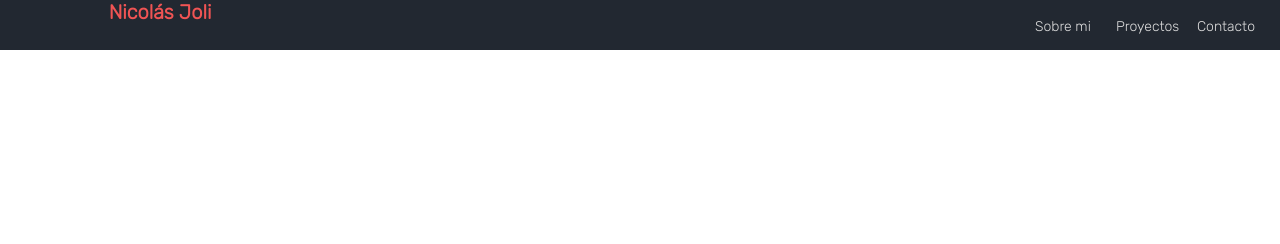
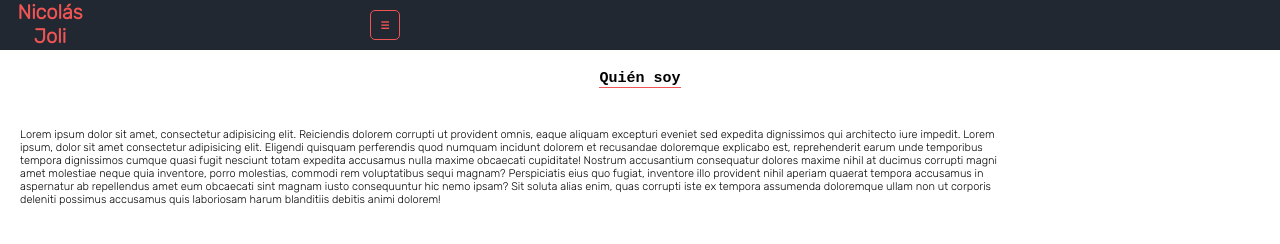
Before and after one commit to coponico/portfolio, a website: page index.html in a window 1280 px wide. Drawn offline with Linux system fonts and the light colour scheme.

Commit message:
Menú hamburguesa añadido y contenido.

```diff
--- a/index.html
+++ b/index.html
@@ -7,6 +7,9 @@
     <meta name="viewport" content="width=device-width, initial-scale=1.0">
     <title>Portafolio</title>
     <link rel="stylesheet" href="css/styles.css">
+
+    <!--WICKED CSS-->
+    <link rel="stylesheet" href="css/wickedcss.min.css">
     <script type="text/javascript" src="js/script.js"></script>
 </head>
 
@@ -17,7 +20,9 @@
             <h1 class="title">Nicolás Joli</h1>
         </div>
         <nav class="nav-menu">
-            <ul class="nav-menu__ul">
+        <input type="checkbox" id="menu">
+        <label for="menu"> ☰ </label>
+            <ul class="nav-menu__ul slideLeft">
                 <li class="nav-menu__ul__item"><a class="nav-menu__ul__link active" href="#">Sobre mi</a></li>
                 <li class="nav-menu__ul__item"><a class="nav-menu__ul__link" href="#">Proyectos</a></li>
                 <li class="nav-menu__ul__item"><a class="nav-menu__ul__link" href="#">Contacto</a></li>
@@ -25,6 +30,11 @@
         </nav>
     </div>
     </header>
+    <section>
+        <h2 class="slideRight">Quién soy</h2>
+        <p class="slideLeft">Lorem ipsum dolor sit amet, consectetur adipisicing elit. Reiciendis dolorem corrupti ut provident omnis, eaque aliquam excepturi eveniet sed expedita dignissimos qui architecto iure impedit. Lorem ipsum, dolor sit amet consectetur adipisicing elit. Eligendi quisquam perferendis quod numquam incidunt dolorem et recusandae doloremque explicabo est, reprehenderit earum unde temporibus tempora dignissimos cumque quasi fugit nesciunt totam expedita accusamus nulla maxime obcaecati cupiditate! Nostrum accusantium consequatur dolores maxime nihil at ducimus corrupti magni amet molestiae neque quia inventore, porro molestias, commodi rem voluptatibus sequi magnam? Perspiciatis eius quo fugiat, inventore illo provident nihil aperiam quaerat tempora accusamus in aspernatur ab repellendus amet eum obcaecati sint magnam iusto consequuntur hic nemo ipsam? Sit soluta alias enim, quas corrupti iste ex tempora assumenda doloremque ullam non ut corporis deleniti possimus accusamus quis laboriosam harum blanditiis debitis animi dolorem!</p>
+
+    </section>
 </body>
 
 </html>
--- a/scss/_nav.scss
+++ b/scss/_nav.scss
@@ -1,43 +1,112 @@
 header {
     background: #222831;
+
     .container {
         display: grid;
-        grid-template-columns: 1fr 3fr;
+        grid-template-columns: 10rem 20rem 10rem;
+
         .logo {
             .title {
                 font-size: 2rem;
                 text-align: center;
             }
         }
+
         .nav-menu {
             height: 5rem;
             padding: 1rem;
-            margin: 0 0 0 2rem ;
+            grid-column: 4/3;
+            z-index: 5;
+
+            input {
+                display: none;
+            }
+
+            input:checked~ul {
+                margin-top: 0.4rem;
+                display: block;
+                animation-play-state: running;
+                animation-duration: .2s;
+            }
+
+            label {
+                box-sizing: border-box;
+                display: inline-block;
+                border: 1px solid #F05454;
+                color: #F05454;
+                border-radius: 5px;
+                margin-left: 4rem;
+                width: 3rem;
+                height: 3rem;
+                line-height: 3rem;
+                font-weight: bold;
+                text-align: center;
+                user-select: none;
+            }
 
             &__ul {
                 list-style-type: none;
-                display: flex;
-                justify-content: flex-end;
-
+                display: none;
 
                 &__item {
-                    margin: 0.8rem;
-                    width: 6.5rem;
+                    display: block;
+                    background: #222831;
+                    margin: 0;
+                    padding: 1.2rem;
+                    list-style: none;
+                    border-bottom: 1px solid white;
                 }
 
                 &__link {
                     text-decoration: none;
-                    color: #DDDDDD;
+                    color: white;
                     font-size: 1.4rem;
                     transition: ease-out .5s;
+                    display: block;
 
                     &:hover {
-                        font-size: 1.5rem;
                         color: #F05454;
                         transition: ease-in .3s;
                     }
+
                 }
             }
         }
     }
 }
+
+@media (min-width: 1280px) {
+
+    .nav-menu {
+        height: 5rem;
+        padding: 1rem;
+        margin: 0 0 0 2rem;
+
+        &__ul {
+            list-style-type: none;
+            display: flex;
+            justify-content: flex-end;
+
+
+            &__item {
+                margin: 0.8rem;
+                width: 6.5rem;
+            }
+
+            &__link {
+                text-decoration: none;
+                color: #DDDDDD;
+                font-size: 1.4rem;
+                transition: ease-out .5s;
+                display: block;
+
+                &:hover {
+                    color: #F05454;
+                    transition: ease-in .3s;
+                    transform: scale(1.1);
+                }
+
+            }
+        }
+    }
+}
--- /dev/null
+++ b/scss/_section.scss
@@ -0,0 +1,34 @@
+section {
+    display: flex;
+    justify-content: center;
+    flex-direction: column;
+    h2 {
+        font-family: 'Courier New', Courier, monospace;
+        border-bottom: 1px solid #F05454;
+        align-self: center;
+        margin: 2rem;
+
+    }
+    p {
+        margin: 1rem;
+        font-size: 1.1rem;
+    }
+}
+
+@media (min-width: 1280px) {
+    section {
+
+        h2 {
+            font-family: 'Courier New', Courier, monospace;
+            border-bottom: 1px solid #F05454;
+            align-self: center;
+            margin: 2rem;
+
+        }
+        p {
+            margin: 2rem;
+            width: 100rem;
+            font-size: 1.1rem;
+        }
+    }
+}
--- a/scss/styles.scss
+++ b/scss/styles.scss
@@ -21,3 +21,5 @@ $colors: #F05454;
 }
 
 @import "nav";
+
+@import "section";
```
Also changed, not shown: css/styles.css, css/wickedcss.min.css (added), media/yo.jpg (added).
